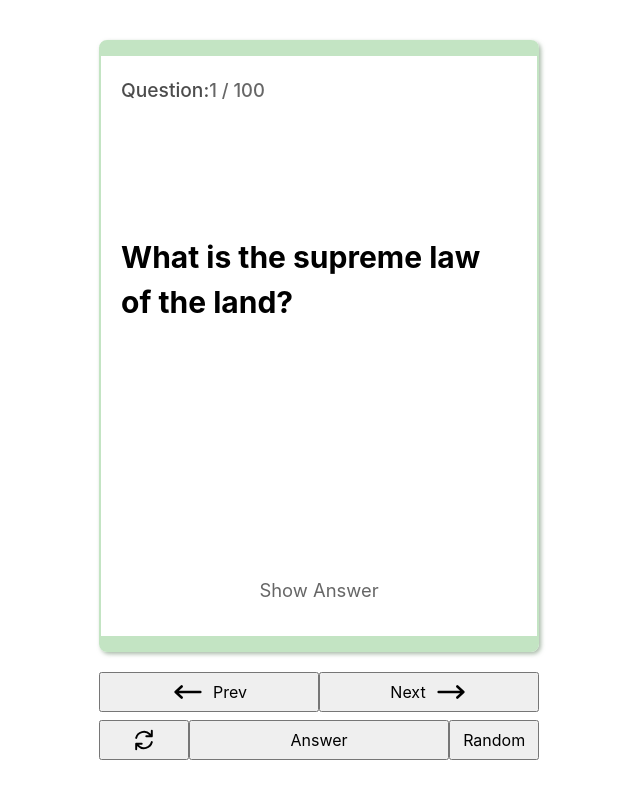
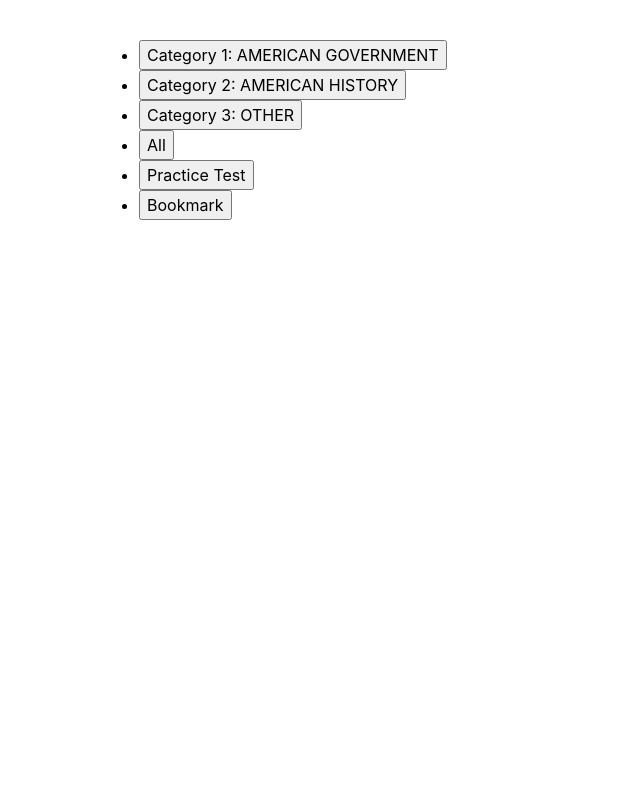
Before and after one commit to sprajams/flashcards, a React (Create React App) app: page / in a window 1280 px wide. Shown: the whole page, without its empty margins (321-961 px from the left). Built offline with nearby package versions, Linux system fonts and the light colour scheme.

Commit message:
restructoring of app

```diff
--- a/src/App.js
+++ b/src/App.js
@@ -1,116 +1,29 @@
 import { useState } from "react";
 import qData from "./assets/output.json";
-import Card from "./components/CardLayout";
+import CardMain from "./components/CardMain";
+import Homepage from "./components/Homepage";
 import { useSelector } from "react-redux";
 import "./App.css";
 
 function App() {
-  const [activeIndex, setActiveIndex] = useState(0);
-  const [activeFront, setActiveFront] = useState(true);
-
   const bookmarks = useSelector((state) => state.bookmarks);
   console.log(bookmarks);
-  const handleNext = () => {
-    setActiveFront(true);
-    if (activeIndex < 99) {
-      setActiveIndex(activeIndex + 1);
-    } else {
-      setActiveIndex(0);
-    }
-  };
 
-  const handlePrev = () => {
-    setActiveFront(true);
-    if (activeIndex === 0) {
-      setActiveIndex(99);
-    } else {
-      setActiveIndex(activeIndex - 1);
-    }
-  };
+  const [start, setStart] = useState(false);
+  const [dataBreakpoint, setDataBreakpoint] = useState({ start: 0, end: 10 });
 
-  const handleRefresh = () => {
-    setActiveFront(true);
-    setActiveIndex(0);
-  };
-
-  const handleRandom = () => {
-    setActiveFront(true);
-    setActiveIndex(Math.floor(Math.random() * 99));
-  };
+  const dataSlice = qData.questions.slice(
+    dataBreakpoint.start,
+    dataBreakpoint.end + 1
+  );
   return (
     <div className="outer">
       <div className="inner">
-        <div className="contentContainer">
-          <Card
-            question={qData.questions[activeIndex].question}
-            options={qData.questions[activeIndex].options}
-            index={activeIndex}
-            activeFront={activeFront}
-            setActiveFront={setActiveFront}
-          />
-        </div>
-        <div className="btnContainer">
-          <div className="btnBottom">
-            <button className="btn" onClick={handlePrev}>
-              <svg
-                xmlns="http://www.w3.org/2000/svg"
-                viewBox="0 0 20 20"
-                fill="currentColor"
-                className="w-5 h-5 icon"
-              >
-                <path
-                  fillRule="evenodd"
-                  d="M18 10a.75.75 0 01-.75.75H4.66l2.1 1.95a.75.75 0 11-1.02 1.1l-3.5-3.25a.75.75 0 010-1.1l3.5-3.25a.75.75 0 111.02 1.1l-2.1 1.95h12.59A.75.75 0 0118 10z"
-                  clipRule="evenodd"
-                />
-              </svg>
-              <span>Prev</span>
-            </button>
-
-            <button className="btn" onClick={handleNext}>
-              <span>Next</span>
-              <svg
-                xmlns="http://www.w3.org/2000/svg"
-                viewBox="0 0 20 20"
-                fill="currentColor"
-                className="w-5 h-5 icon"
-              >
-                <path
-                  fillRule="evenodd"
-                  d="M2 10a.75.75 0 01.75-.75h12.59l-2.1-1.95a.75.75 0 111.02-1.1l3.5 3.25a.75.75 0 010 1.1l-3.5 3.25a.75.75 0 11-1.02-1.1l2.1-1.95H2.75A.75.75 0 012 10z"
-                  clipRule="evenodd"
-                />
-              </svg>
-            </button>
-          </div>
-
-          <div className="btnTop">
-            <button className="btn btn--small" onClick={handleRefresh}>
-              {/* refresh button */}
-              <svg
-                xmlns="http://www.w3.org/2000/svg"
-                viewBox="0 0 20 20"
-                fill="currentColor"
-                className="w-5 h-5 icon"
-              >
-                <path
-                  fillRule="evenodd"
-                  d="M15.312 11.424a5.5 5.5 0 01-9.201 2.466l-.312-.311h2.433a.75.75 0 000-1.5H3.989a.75.75 0 00-.75.75v4.242a.75.75 0 001.5 0v-2.43l.31.31a7 7 0 0011.712-3.138.75.75 0 00-1.449-.39zm1.23-3.723a.75.75 0 00.219-.53V2.929a.75.75 0 00-1.5 0V5.36l-.31-.31A7 7 0 003.239 8.188a.75.75 0 101.448.389A5.5 5.5 0 0113.89 6.11l.311.31h-2.432a.75.75 0 000 1.5h4.243a.75.75 0 00.53-.219z"
-                  clipRule="evenodd"
-                />
-              </svg>
-            </button>
-            <button
-              className="btn"
-              onClick={() => setActiveFront(!activeFront)}
-            >
-              {activeFront ? "Answer" : "Question"}
-            </button>
-            <button className="btn btn--small" onClick={handleRandom}>
-              Random
-            </button>
-          </div>
-        </div>
+        {start ? (
+          <CardMain setStart={setStart} data={dataSlice} />
+        ) : (
+          <Homepage setStart={setStart} setDataBreakpoint={setDataBreakpoint} />
+        )}
       </div>
     </div>
   );
--- a/src/components/CardLayout/index.jsx
+++ b/src/components/CardLayout/index.jsx
@@ -10,6 +10,7 @@ const CardLayout = ({
   index,
   activeFront,
   setActiveFront,
+  totalQ,
 }) => {
   const dispatch = useDispatch();
 
@@ -28,8 +29,10 @@ const CardLayout = ({
       <div className={styles.topWrap}>
         {activeFront ? (
           <>
-            <h4>Question:</h4>
-            <span className={styles.infoSmall}>{index + 1} / 100</span>
+            <h4>Question: </h4>
+            <span className={styles.infoSmall}>
+              {index + 1} / {totalQ}
+            </span>
           </>
         ) : (
           <h4>{question}</h4>
--- a/src/components/CardLayout/styles.module.scss
+++ b/src/components/CardLayout/styles.module.scss
@@ -18,6 +18,7 @@
   align-items: center;
   color: rgb(0, 0, 0, 0.7);
   font-size: 1.2rem;
+  width: 100%;
   & * {
     font-weight: 500;
   }
--- /dev/null
+++ b/src/components/CardMain/index.jsx
@@ -0,0 +1,123 @@
+import { useState } from "react";
+import CardLayout from "../CardLayout";
+
+const CardMain = ({ data, setStart }) => {
+  const [activeIndex, setActiveIndex] = useState(0);
+  const [activeFront, setActiveFront] = useState(true);
+  console.log(activeIndex);
+  const handleNext = () => {
+    setActiveFront(true);
+    if (activeIndex < data.length - 1) {
+      setActiveIndex(activeIndex + 1);
+    } else {
+      setActiveIndex(0);
+    }
+  };
+
+  const handlePrev = () => {
+    setActiveFront(true);
+    if (activeIndex === 0) {
+      setActiveIndex(data.length - 1);
+    } else {
+      setActiveIndex(activeIndex - 1);
+    }
+  };
+
+  const handleRefresh = () => {
+    setActiveFront(true);
+    setActiveIndex(0);
+  };
+
+  const handleRandom = () => {
+    setActiveFront(true);
+    setActiveIndex(Math.floor(Math.random() * data.length));
+  };
+  return (
+    <div className="outer">
+      <div className="inner">
+        <button
+          onClick={() => {
+            setStart(false);
+          }}
+        >
+          back
+        </button>
+        <>
+          <div className="contentContainer">
+            <CardLayout
+              question={data[activeIndex].question}
+              options={data[activeIndex].options}
+              index={activeIndex}
+              totalQ={data.length}
+              activeFront={activeFront}
+              setActiveFront={setActiveFront}
+            />
+          </div>
+          <div className="btnContainer">
+            <div className="btnBottom">
+              <button className="btn" onClick={handlePrev}>
+                <svg
+                  xmlns="http://www.w3.org/2000/svg"
+                  viewBox="0 0 20 20"
+                  fill="currentColor"
+                  className="w-5 h-5 icon"
+                >
+                  <path
+                    fillRule="evenodd"
+                    d="M18 10a.75.75 0 01-.75.75H4.66l2.1 1.95a.75.75 0 11-1.02 1.1l-3.5-3.25a.75.75 0 010-1.1l3.5-3.25a.75.75 0 111.02 1.1l-2.1 1.95h12.59A.75.75 0 0118 10z"
+                    clipRule="evenodd"
+                  />
+                </svg>
+                <span>Prev</span>
+              </button>
+              <button className="btn" onClick={handleNext}>
+                <span>Next</span>
+                <svg
+                  xmlns="http://www.w3.org/2000/svg"
+                  viewBox="0 0 20 20"
+                  fill="currentColor"
+                  className="w-5 h-5 icon"
+                >
+                  <path
+                    fillRule="evenodd"
+                    d="M2 10a.75.75 0 01.75-.75h12.59l-2.1-1.95a.75.75 0 111.02-1.1l3.5 3.25a.75.75 0 010 1.1l-3.5 3.25a.75.75 0 11-1.02-1.1l2.1-1.95H2.75A.75.75 0 012 10z"
+                    clipRule="evenodd"
+                  />
+                </svg>
+              </button>
+            </div>
+
+            <div className="btnTop">
+              <button className="btn btn--small" onClick={handleRefresh}>
+                {/* refresh button */}
+                <svg
+                  xmlns="http://www.w3.org/2000/svg"
+                  viewBox="0 0 20 20"
+                  fill="currentColor"
+                  className="w-5 h-5 icon"
+                >
+                  <path
+                    fillRule="evenodd"
+                    d="M15.312 11.424a5.5 5.5 0 01-9.201 2.466l-.312-.311h2.433a.75.75 0 000-1.5H3.989a.75.75 0 00-.75.75v4.242a.75.75 0 001.5 0v-2.43l.31.31a7 7 0 0011.712-3.138.75.75 0 00-1.449-.39zm1.23-3.723a.75.75 0 00.219-.53V2.929a.75.75 0 00-1.5 0V5.36l-.31-.31A7 7 0 003.239 8.188a.75.75 0 101.448.389A5.5 5.5 0 0113.89 6.11l.311.31h-2.432a.75.75 0 000 1.5h4.243a.75.75 0 00.53-.219z"
+                    clipRule="evenodd"
+                  />
+                </svg>
+              </button>
+              <button
+                className="btn"
+                onClick={() => setActiveFront(!activeFront)}
+              >
+                {activeFront ? "Answer" : "Question"}
+              </button>
+              <button className="btn btn--small" onClick={handleRandom}>
+                Random
+              </button>
+            </div>
+          </div>
+        </>
+      </div>
+    </div>
+  );
+};
+
+export default CardMain;
```
